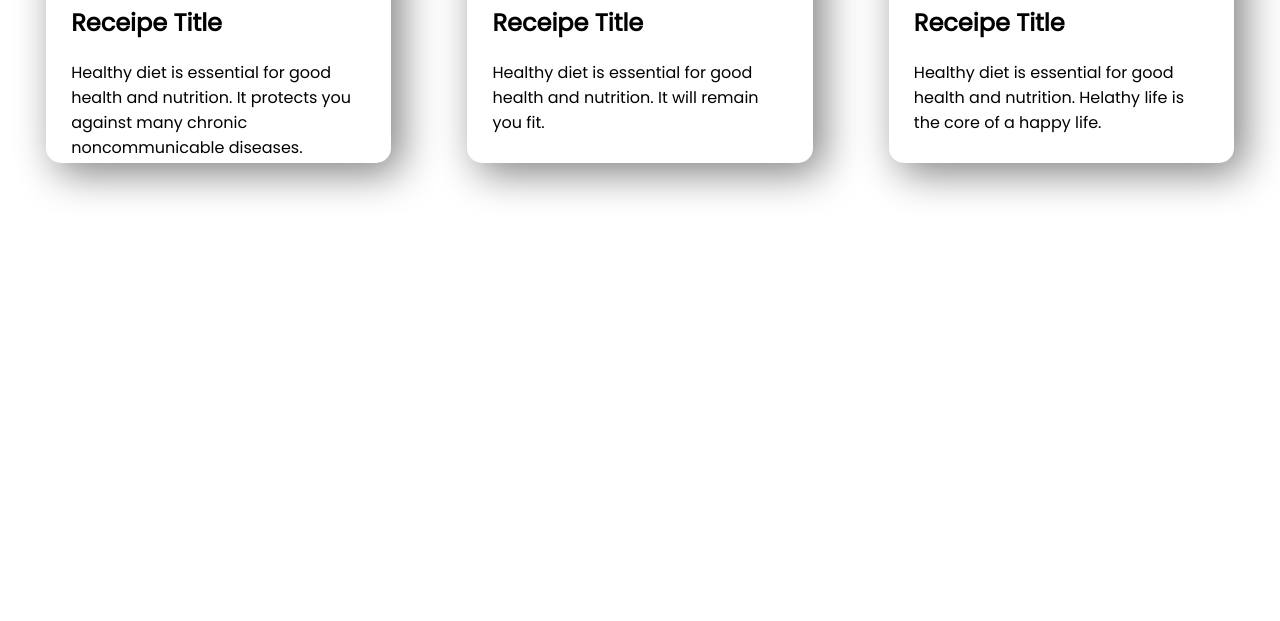
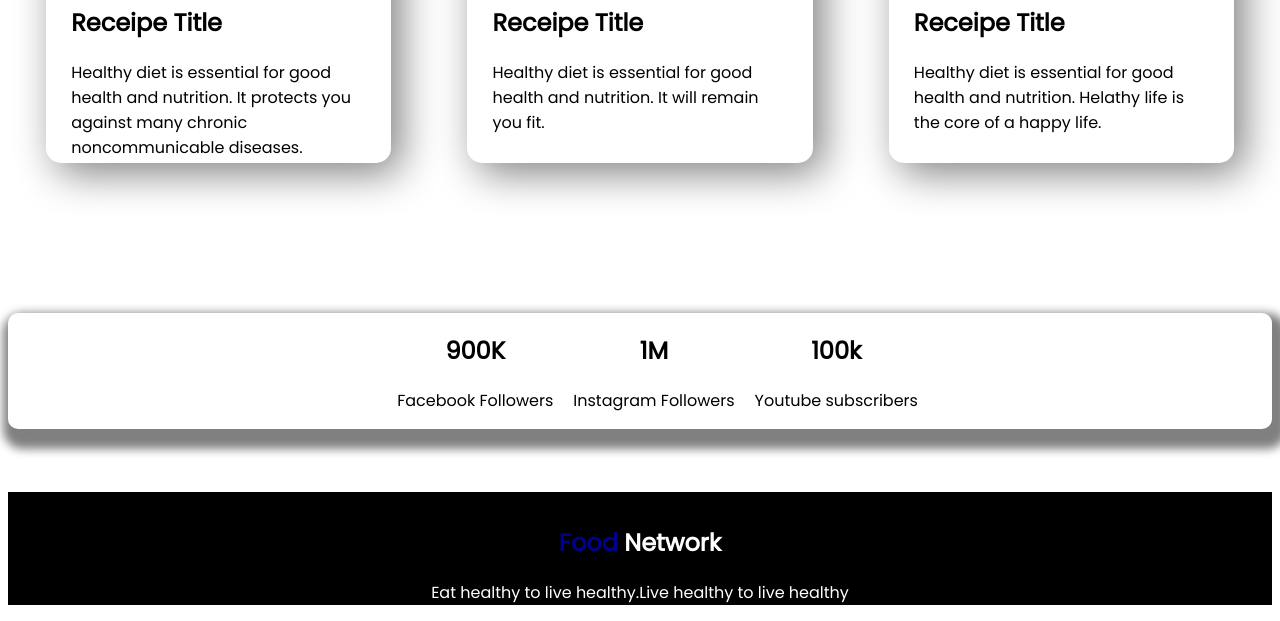
Before and after one commit to binoykd/my-first-assignment, a plain HTML site: page index.html in a window 1280 px wide. Shown: the part 1564-2185 px from the top of the page. Before the commit the page ends 1877 px from the top, so only its background shows below. Drawn offline with Linux system fonts and the light colour scheme.

Commit message:
footer and last section added

```diff
--- a/index.html
+++ b/index.html
@@ -89,5 +89,23 @@
 
 
 </body>
+<section class="last-section">
+    <div class="gap">
+        <h2>900K</h2>
+        <p>Facebook Followers</p>
+    </div>
+    <div class="gap">
+        <h2>1M</h2>
+        <p>Instagram Followers</p>
+    </div>
+    <div class="gap">
+        <h2>100k</h2>
+        <p>Youtube subscribers</p>
+    </div>
+</section>
+
+<footer>
+    <H2><span class="text-color2">Food</span> Network</H2>
+    <p>Eat healthy to live healthy.Live healthy to live healthy</p>
 
 </html>
--- a/style.css
+++ b/style.css
@@ -69,3 +69,27 @@ color: green;
   height: 60%;
   border-radius: 10px;
 }
+.last-section{
+    box-shadow: 5px 10px 10px 10px grey;
+    margin-bottom: 10px;
+    display: flex;
+    margin-bottom: 5%;
+    text-align: center;
+    padding-left: 30%;
+    padding-right: 5px;
+    border-radius: 10px;
+}
+.gap{
+   margin-left: 10px;
+   margin-right: 10px;
+}
+.text-color2{
+    color: darkblue;
+}
+footer{
+    color:white;
+    background-color: black;
+
+    padding-top: 1%;
+    text-align: center;
+}
```
